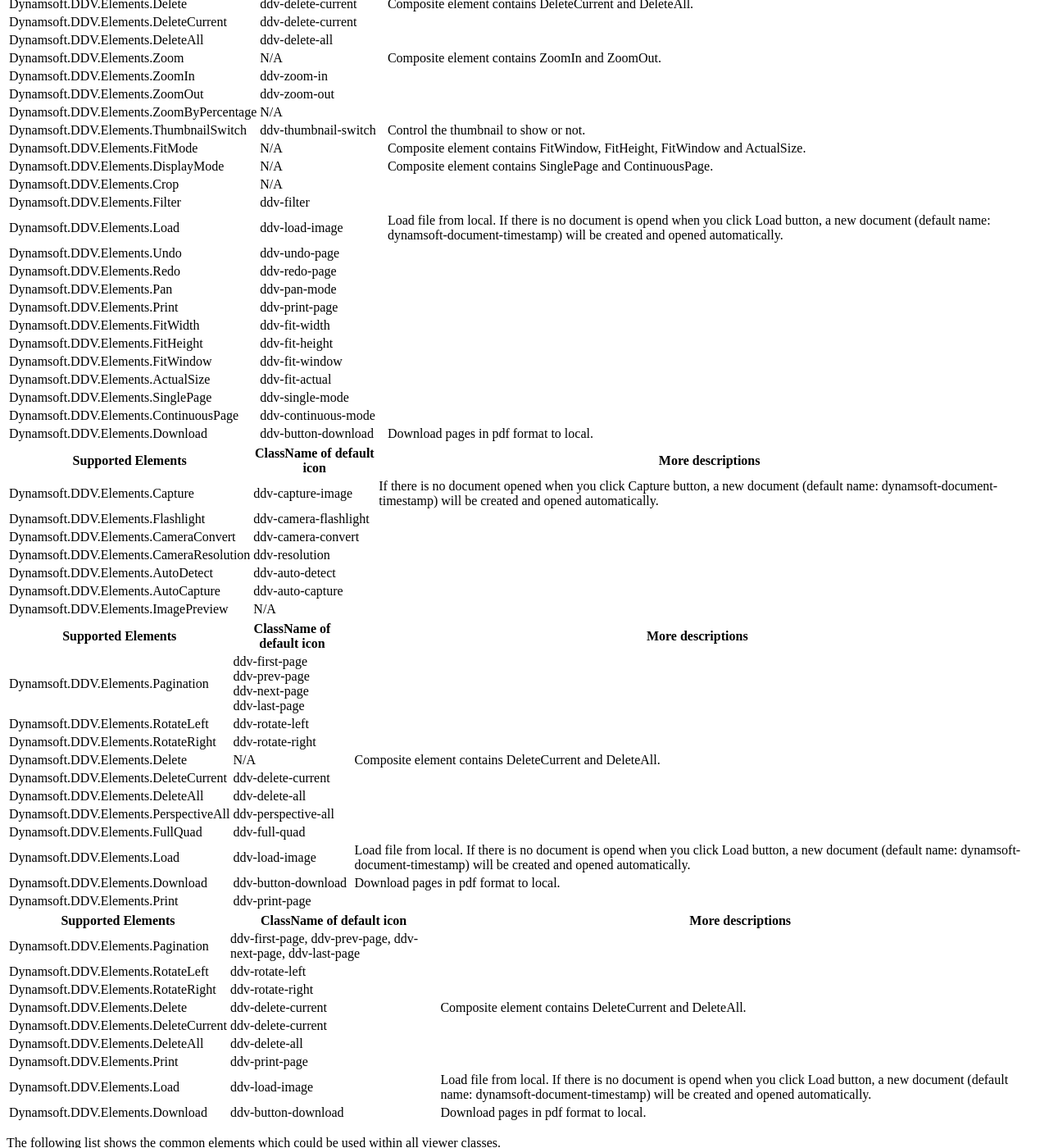
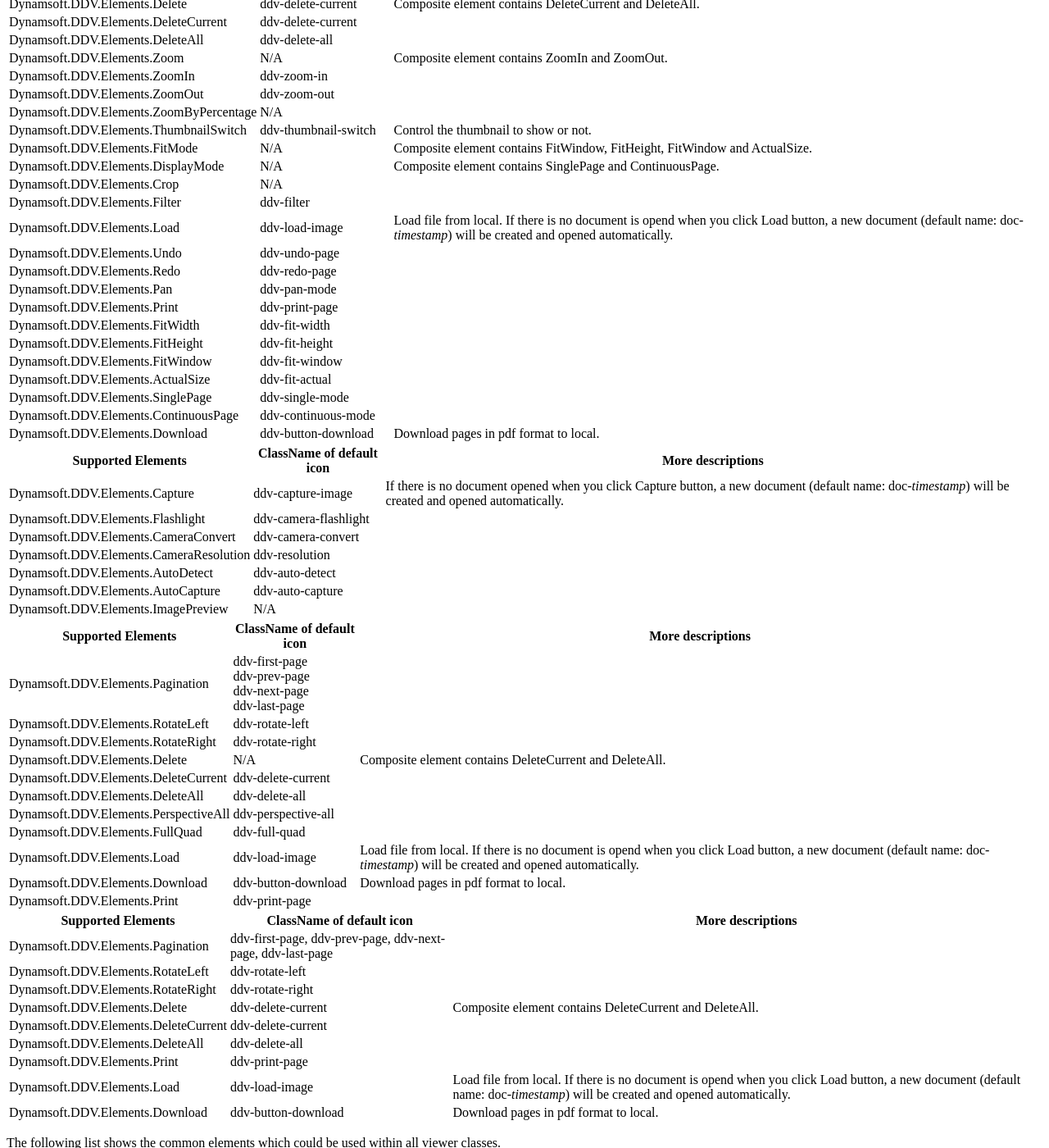
Before and after one commit to dynamsoft-docs/document-viewer-docs, a Jekyll site: the page built from ui/default_elements.md, in a window 1280 px wide and 1400 px high, scrolled down 989 px. Shown: the whole window at 82% size. Built offline with Jekyll 4.4.1, drawn with Linux system fonts in a browser that asks for light colours.

Commit message:
minor update

```diff
--- a/ui/default_elements.md
+++ b/ui/default_elements.md
@@ -46,7 +46,7 @@ The following are lists of built-in elements as well as their default icons that
 | Dynamsoft.DDV.Elements.DisplayMode           | N/A                                                         | Composite element contains SinglePage and ContinuousPage.
 | Dynamsoft.DDV.Elements.Crop                  | N/A                                                         |
 | Dynamsoft.DDV.Elements.Filter                | ddv-filter                                                  |
-| Dynamsoft.DDV.Elements.Load                  | ddv-load-image                                              | Load file from local. If there is no document is opend when you click Load button, a new document (default name: dynamsoft-document-timestamp) will be created and opened automatically.
+| Dynamsoft.DDV.Elements.Load                  | ddv-load-image                                              | Load file from local. If there is no document is opend when you click Load button, a new document (default name: doc-*timestamp*) will be created and opened automatically.
 | Dynamsoft.DDV.Elements.Undo                  | ddv-undo-page                                               |
 | Dynamsoft.DDV.Elements.Redo                  | ddv-redo-page                                               |
 | Dynamsoft.DDV.Elements.Pan                   | ddv-pan-mode                                                |
@@ -65,7 +65,7 @@ The following are lists of built-in elements as well as their default icons that
 
 | Supported Elements                       | ClassName of default icon | More descriptions
 |--------------------------------|---------------------------|--------------------
-| Dynamsoft.DDV.Elements.Capture           | ddv-capture-image         | If there is no document opened when you click Capture button, a new document (default name: dynamsoft-document-timestamp) will be created and opened automatically.
+| Dynamsoft.DDV.Elements.Capture           | ddv-capture-image         | If there is no document opened when you click Capture button, a new document (default name: doc-*timestamp*) will be created and opened automatically.
 | Dynamsoft.DDV.Elements.Flashlight        | ddv-camera-flashlight     |
 | Dynamsoft.DDV.Elements.CameraConvert     | ddv-camera-convert        |
 | Dynamsoft.DDV.Elements.CameraResolution  | ddv-resolution            |
@@ -87,7 +87,7 @@ The following are lists of built-in elements as well as their default icons that
 | Dynamsoft.DDV.Elements.DeleteAll            | ddv-delete-all                                              |
 | Dynamsoft.DDV.Elements.PerspectiveAll          | ddv-perspective-all                                             |
 | Dynamsoft.DDV.Elements.FullQuad            | ddv-full-quad                                              |
-| Dynamsoft.DDV.Elements.Load                 | ddv-load-image                                              | Load file from local. If there is no document is opend when you click Load button, a new document (default name: dynamsoft-document-timestamp) will be created and opened automatically.
+| Dynamsoft.DDV.Elements.Load                 | ddv-load-image                                              | Load file from local. If there is no document is opend when you click Load button, a new document (default name: doc-*timestamp*) will be created and opened automatically.
 | Dynamsoft.DDV.Elements.Download             | ddv-button-download                                         | Download pages in pdf format to local.
 | Dynamsoft.DDV.Elements.Print                | ddv-print-page                                              |
 
@@ -104,7 +104,7 @@ The following are lists of built-in elements as well as their default icons that
 | Dynamsoft.DDV.Elements.DeleteCurrent         | ddv-delete-current                                          |
 | Dynamsoft.DDV.Elements.DeleteAll             | ddv-delete-all                                              |
 | Dynamsoft.DDV.Elements.Print                 | ddv-print-page                                              |
-| Dynamsoft.DDV.Elements.Load                  | ddv-load-image                                              | Load file from local. If there is no document is opend when you click Load button, a new document (default name: dynamsoft-document-timestamp) will be created and opened automatically.
+| Dynamsoft.DDV.Elements.Load                  | ddv-load-image                                              | Load file from local. If there is no document is opend when you click Load button, a new document (default name: doc-*timestamp*) will be created and opened automatically.
 | Dynamsoft.DDV.Elements.Download              | ddv-button-download                                         | Download pages in pdf format to local.
 
 <div class="multi-panel-end"></div>
```
Also changed, not shown: ui/index.md (+1 -1 lines).
